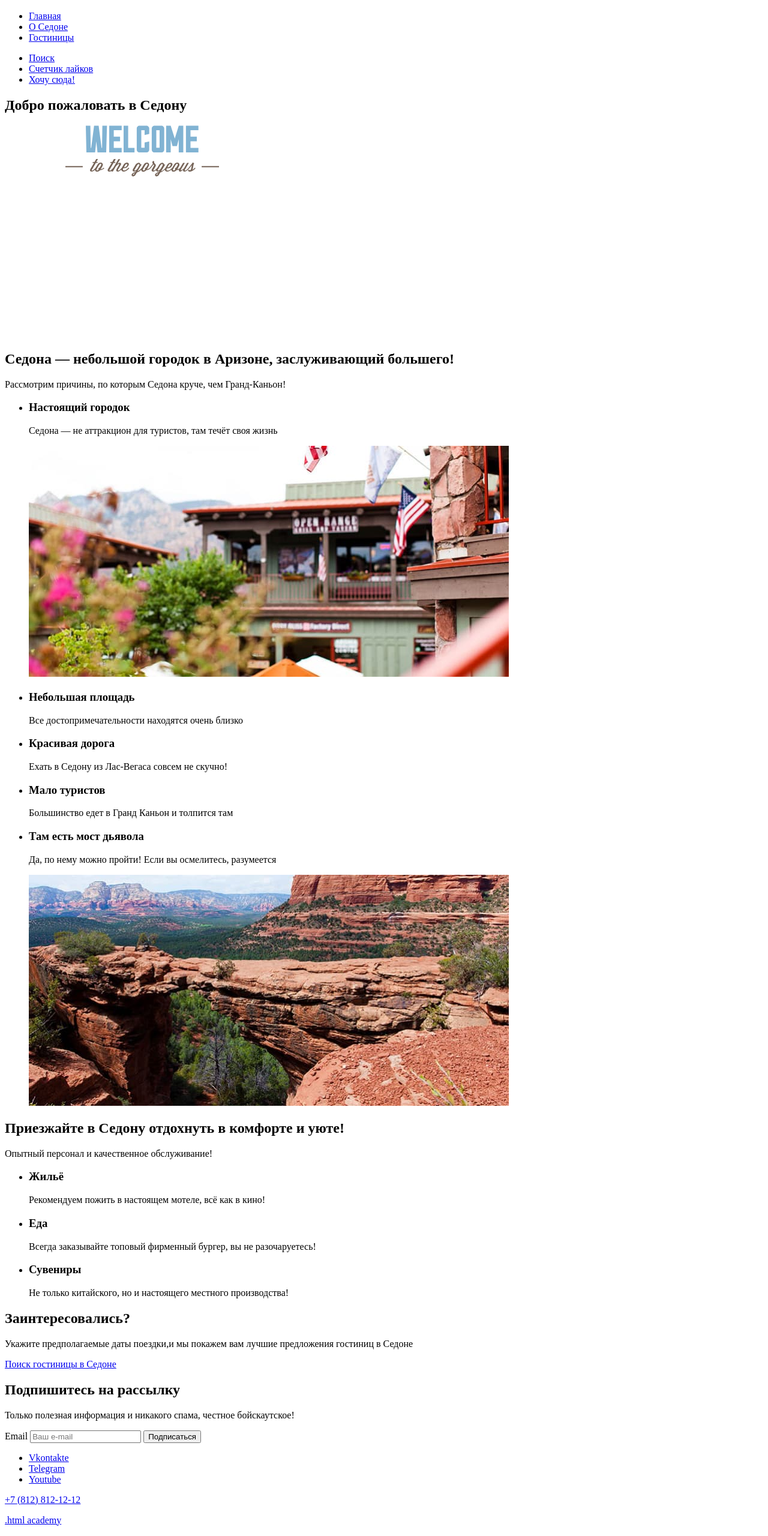
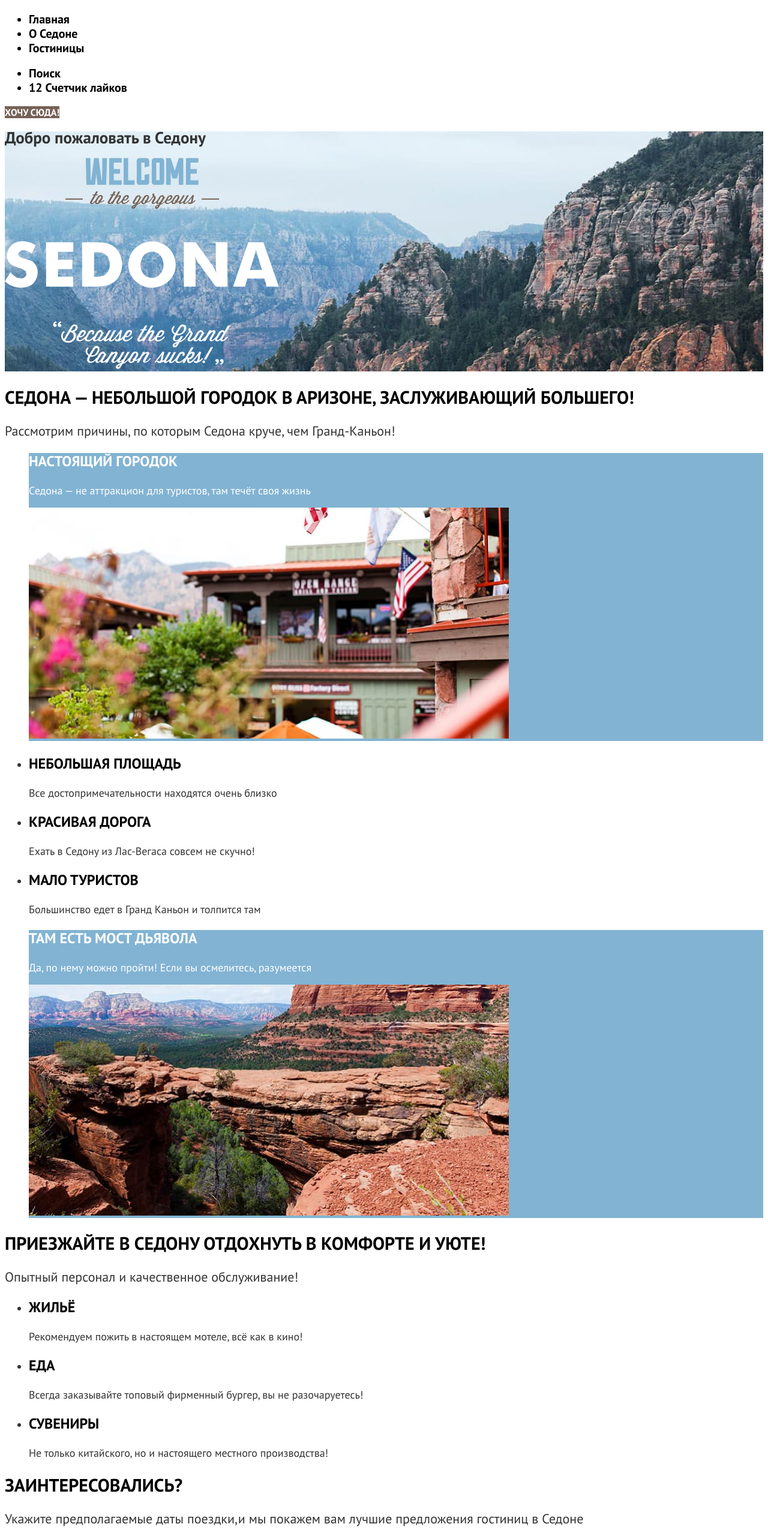
Before and after one commit to htmlacademy-htmlcss/2197827-sedona-37, a plain HTML site: page 2/index.html in a window 1280 px wide. Shown: the part 80-2640 px from the top of the page at 60% size. Drawn offline with Linux system fonts and the light colour scheme.

Commit message:
:heavy_check_mark: Сборка #2

```diff
--- a/2/index.html
+++ b/2/index.html
@@ -4,16 +4,19 @@
   <head>
     <meta charset="utf-8">
     <title>HTML Academy: Седона</title>
+    <link rel="stylesheet" href="styles/styles.css">
     <base href="https://htmlacademy-htmlcss.github.io/2197827-sedona-37/2/">
 </head>
 
   <body>
     <header class="page-header">
       <nav class="header-navigation">
+        <a class="logo" href="index.html" aria-current="page">
           <img class="logo" src="images/logo.svg" width="140" height="70" alt="Логотип Седона">
-        <ul class="navigation-list">
+        </a>
+        <ul class="navigation-list list-reset">
           <li class="navigation-item">
-            <a class="navigation-link" href="#">Главная</a>
+            <a class="navigation-link navigation-link-current" href="index.html" aria-current="page">Главная</a>
           </li>
           <li class="navigation-item">
             <a class="navigation-link" href="#">О Седоне</a>
@@ -22,87 +25,105 @@
             <a class="navigation-link" href="#">Гостиницы</a>
           </li>
         </ul>
-        <ul class="navigation-list-user">
+        <ul class="navigation-list-user list-reset">
           <li class="navigation-item">
-            <a class="navigation-link" href="#">Поиск</a>
+            <a class="navigation-link link-search" href="#">
+              <span class="visually-hidden">Поиск</span>
+            </a>
           </li>
           <li class="navigation-item">
-            <a class="navigation-link" href="#">Счетчик лайков</a>
-          </li>
-          <li class="navigation-item">
-            <a class="navigation-button" href="#">Хочу сюда!</a>
+            <a class="navigation-link user-favorites" href="#">
+              <span class="user-favorites-number">12</span>
+              <span class="visually-hidden">Счетчик лайков</span>
+            </a>
           </li>
         </ul>
+        <a class="navigation-link-button button-modal button" href="#">Хочу сюда!</a>
       </nav>
     </header>
-    <main>
+    <main class="main main-index">
       <section class="hero">
+        <div class="wrapper-welcome-sedona">
           <h1 class="visually-hidden">Добро пожаловать в Седону</h1>
           <img class="welcome-sedona" src="images/welcome.svg" width="458" height="352" alt="Логотип Седона">
+        </div>
+      </section>
+      <section class="sedona-town-advantages">
         <h2 class="about-sedona">Седона — небольшой городок в Аризоне, заслуживающий большего!</h2>
         <p class="advantages-sedona">Рассмотрим причины, по которым Седона круче, чем Гранд-Каньон!</p>
-      </section>
-      <section class="sedona-town-advantages">
-        <ul class="advantages-list">
-          <li class="advantages-items">
-            <h3>Настоящий городок</h3>
+        <ul class="advantages-list list-reset">
+          <li class="advantages-items-color">
+            <div class="advantages-container">
+              <div class="advantages-content">
+                <h3 class="sedona-description-color">Настоящий городок</h3>
                 <p class="advantages-description">Седона — не аттракцион для туристов, там течёт своя жизнь</p>
+              </div>
               <img class="section-photo" src="images/sedona-town.jpg" width="800" height="385" alt="Улицы Седоны">
+            </div>
           </li>
           <li class="advantages-items">
-            <h3>Небольшая площадь</h3>
+            <div class="advantages-content">
+              <h3 class="sedona-description">Небольшая площадь</h3>
               <p class="advantages-description">Все достопримечательности находятся очень близко</p>
+            </div>
           </li>
           <li class="advantages-items">
-            <h3>Красивая дорога</h3>
+            <div class="advantages-content">
+              <h3 class="sedona-description">Красивая дорога</h3>
               <p class="advantages-description">Ехать в Седону из Лас-Вегаса совсем не скучно!</p>
+            </div>
           </li>
           <li class="advantages-items">
-            <h3>Мало туристов</h3>
+            <div class="advantages-content">
+              <h3 class="sedona-description">Мало туристов</h3>
               <p class="advantages-description">Большинство едет в Гранд Каньон и толпится там</p>
+            </div>
           </li>
-          <li class="advantages-items">
-            <h3>Там есть мост дьявола</h3>
+          <li class="advantages-items-color">
+            <div class="advantages-container">
+              <div class="advantages-content">
+                <h3 class="sedona-description-color">Там есть мост дьявола</h3>
                 <p class="advantages-description">Да, по нему можно пройти! Если вы осмелитесь, разумеется</p>
+              </div>
               <img class="section-photo" src="images/canyon.jpg" width="800" height="385" alt="Мост Дьявола">
+            </div>
           </li>
         </ul>
       </section>
       <section class="sedona-services">
         <h2 class="about-sedona">Приезжайте в Седону отдохнуть в комфорте и уюте!</h2>
         <p class="advantages-sedona">Опытный персонал и качественное обслуживание!</p>
-        <ul class="services-list">
-          <li class="services-item">
-            <h3>Жильё</h3>
+        <ul class="services-list list-reset">
+          <li class="services-item-color services-home">
+            <h3 class="sedona-description">Жильё</h3>
             <p class="services-description">Рекомендуем пожить в настоящем мотеле, всё как в кино!</p>
           </li>
           <li class="services-item">
-            <h3>Еда</h3>
+            <h3 class="sedona-description services-food">Еда</h3>
             <p class="services-description">Всегда заказывайте топовый фирменный бургер, вы не разочаруетесь!</p>
           </li>
-          <li class="services-item">
-            <h3>Сувениры</h3>
+          <li class="services-item-color">
+            <h3 class="sedona-description services-souvenirs">Сувениры</h3>
             <p class="services-description">Не только китайского, но и настоящего местного производства!</p>
           </li>
         </ul>
         <h2 class="about-sedona">Заинтересовались?</h2>
         <p class="advantages-sedona">Укажите предполагаемые даты поездки,и мы покажем вам лучшие предложения гостиниц в
           Седоне</p>
-        <a class="button-search-hotel" href="catalog.html">Поиск гостиницы в Седоне</a>
+        <a class="button-search-hotel button button-modal" href="#">Поиск гостиницы в Седоне</a>
       </section>
       <section class="mailing">
-        <h2 class="about-sedona">Подпишитесь на рассылку</h2>
-        <p class="advantages-sedona">Только полезная информация и никакого спама, честное бойскаутское!</p>
+        <h2 class="about-sedona-mailing">Подпишитесь на рассылку</h2>
+        <p class="advantages-sedona-mailing">Только полезная информация и никакого спама, честное бойскаутское!</p>
         <form class="mail-form" action="https://echo.htmlacademy.ru/" method="post">
-          <label for="email">Email</label>
-          <input class="field" placeholder="Ваш e-mail" type="email" name="email" id="email" required>
+          <label class="visually-hidden" for="email">Email</label>
+          <input class="field form-input" placeholder="Ваш e-mail" type="email" name="email" id="email" required>
           <button class="button button-mail" type="submit">Подписаться</button>
         </form>
       </section>
     </main>
-    <footer>
-      <section class="footer-contacts">
-        <ul class="social-list">
+    <footer class="page-footer">
+        <ul class="social-list list-reset">
           <li class="social-item">
             <a class="social-button" href="https://vk.com/htmlacademy">
               <span class="visually-hidden">Vkontakte</span>
@@ -120,8 +141,10 @@
           </li>
         </ul>
         <a class="footer-contacts-address-phone" href="tel:+78128121212">+7 (812) 812-12-12</a>
-        <p class="about-text"> <a class="htmlacademy-link" href="https://htmlacademy.ru/">.html academy</a></p>
-      </section>
+          <a class="htmlacademy-link" href="https://htmlacademy.ru/">
+        <span class="visually-hidden">Сайт разработчика</span>
+        </a>
     </footer>
   </body>
+
 </html>
--- /dev/null
+++ b/2/styles/styles.css
@@ -0,0 +1,176 @@
+@font-face {
+  font-family: "PT Sans";
+  font-style: normal;
+  font-weight: 400;
+  src: url("../fonts/ptsans-400.woff2") format("woff2");
+  font-display: swap;
+}
+
+@font-face {
+  font-family: "PT Sans";
+  font-style: normal;
+  font-weight: 700;
+  src: url("../fonts/ptsans-700.woff2") format("woff2");
+  font-display: swap;
+}
+
+.html {
+  background-color: #F2F2F2;
+}
+
+
+body {
+  font-family: "PT Sans", "Arial", sans-serif;
+  font-size: 18px;
+  line-height: 21px;
+  color: #333333;
+  background-color: #FFFFFF;;
+}
+
+.page-header {
+  color: #000000;
+}
+
+.navigation-link {
+  font-size: 20px;
+  line-height: 24px;
+  font-weight: 700;
+  color: #000000;
+  text-decoration: none;
+  text-align: center;
+}
+
+.wrapper-welcome-sedona {
+  background-image: url("../images/main-hero.jpg");
+  background-size: 100% auto;
+  background-repeat: no-repeat;
+}
+
+.advantages-sedona {
+  font-size: 22px;
+  line-height: 26px;
+}
+
+.about-sedona {
+  font-size: 30px;
+  line-height: 36px;
+  text-transform: uppercase;
+  color: #000000;
+}
+
+.sedona-description {
+  font-size: 24px;
+  line-height: 28px;
+  text-transform: uppercase;
+  color: #000000;
+}
+
+.advantages-items-color {
+  color: #FFFFFF;
+  background-color: #82B3D3;
+}
+
+.sedona-description-color {
+  font-size: 24px;
+  line-height: 28px;
+  text-transform: uppercase;
+}
+
+.about-sedona-mailing{
+  color: #FFFFFF;
+}
+
+.advantages-sedona-mailing {
+  color: #FFFFFF;
+}
+
+.about-sedona-mailing {
+  text-transform: uppercase;
+}
+
+.button-search-hotel {
+  font-weight: 700;
+  font-size: 20px;
+  line-height: 36px;
+  text-transform: uppercase;
+  color: #FFFFFF;
+  background-color: #756157;
+  text-decoration: none;
+}
+
+.mailing {
+  background-image: url("../images/mailing.jpg");
+  background-size: 100% auto;
+  background-repeat: no-repeat;
+}
+
+.footer-contacts-address-phone {
+  font-size: 40px;
+  line-height: 40px;
+  text-decoration: none;
+  color:#000000;
+  text-align: center;
+}
+
+.main-inner-wrapper {
+  background-image: url("../images/catalog-images/background-hotels-sedona.jpg");
+  background-size: 100% auto;
+  background-repeat: no-repeat;
+}
+
+.inner-header-title {
+  font-weight: 700;
+  font-size: 60px;
+  line-height: 78px;
+  color: #FFFFFF;
+}
+
+.results {
+  font-weight: 700;
+  font-size: 30px;
+  line-height: 36px;
+  color:#000000;
+  text-transform: uppercase;
+}
+
+.hotel-card-link {
+  font-weight: 700;
+  font-size: 24px;
+  line-height: 28px;
+  color:#000000;
+  text-decoration: none;
+}
+
+.button {
+  font-weight: 700;
+  font-size: 16px;
+  line-height: 20px;
+  color:#FFFFFF;
+  text-transform: uppercase;
+  text-align: center;
+  text-decoration: none;
+}
+
+.filter-button {
+  background-color: #82B3D3;
+}
+
+.navigation-link-button {
+  background-color: #756157;
+}
+
+.card-button {
+  background-color: #756157;
+}
+
+.button-primary {
+  background-color: #82B3D3;
+}
+
+.button-active {
+  background-color: #7DB54F;
+}
+
+.button-mail {
+  background-color: #82B3D3
+}
```
Also changed, not shown: 2/catalog.html (+72 -51 lines). Lines whose indentation alone changed are shown as unchanged.
